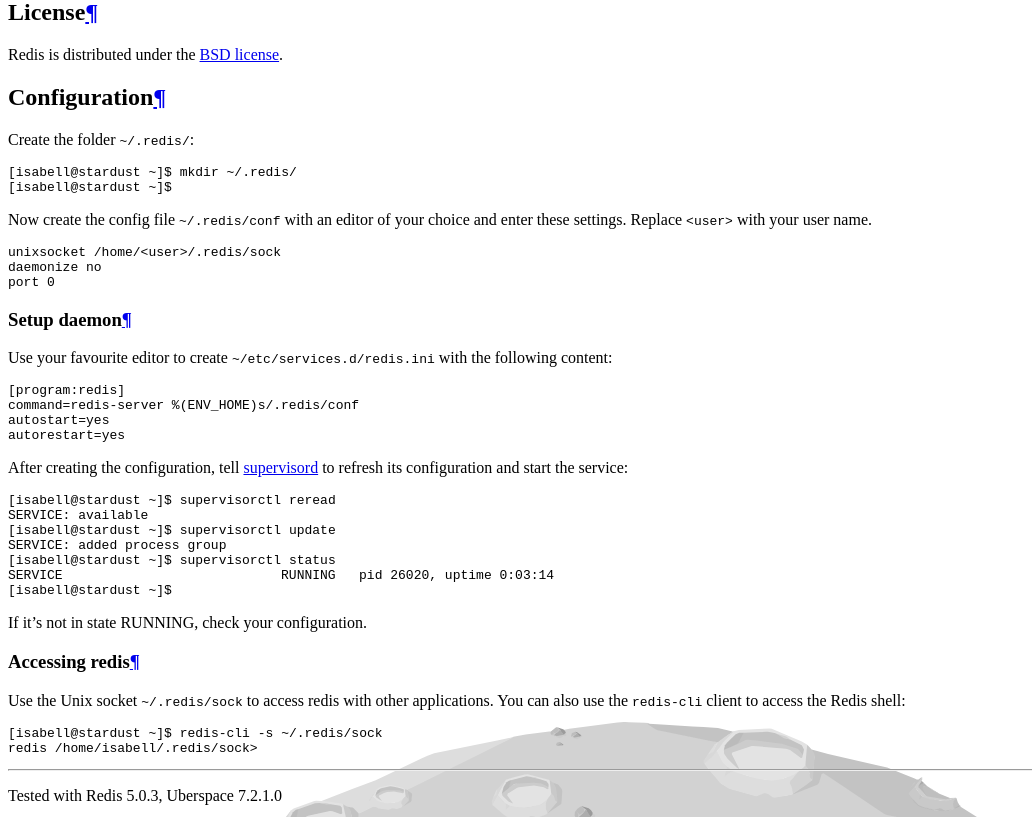
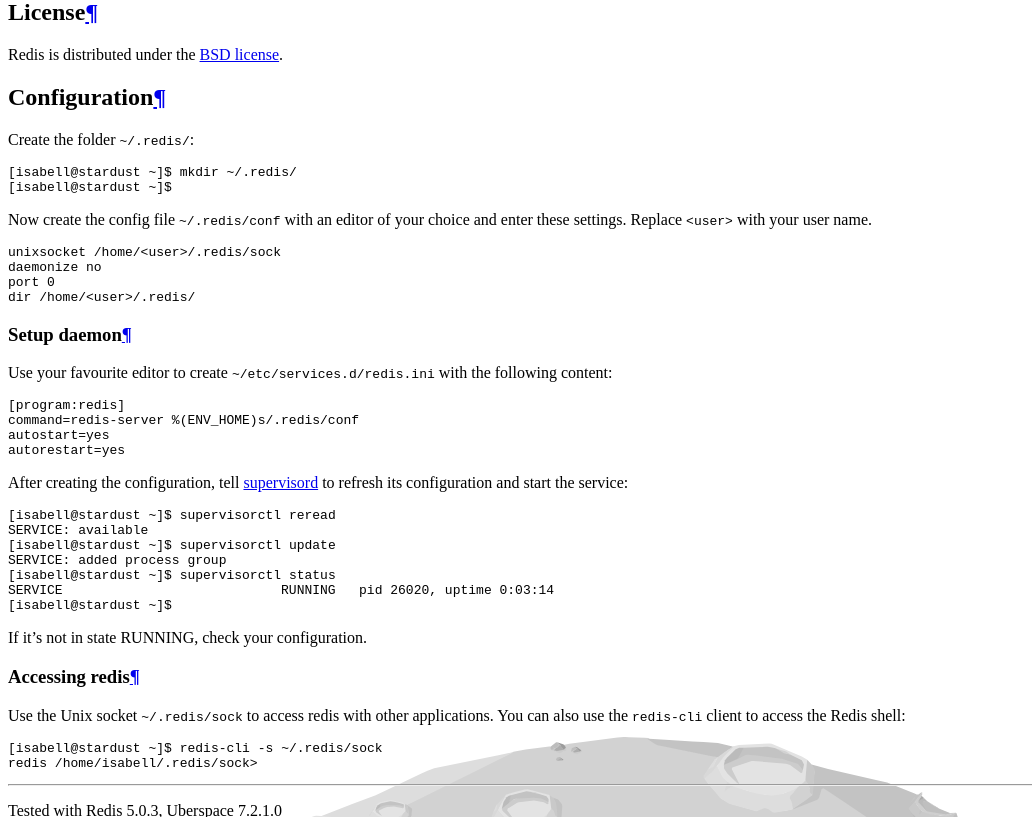
Before and after one commit to Uberspace/lab, a Sphinx documentation site: the page built from source/guide_redis.rst, in a window 1280 px wide and 900 px high, scrolled down 4247 px, cut to the strip 0-817 px from the top of the window. Shown: the whole strip, without its empty margins (0-1032 px from the left). Built offline with Sphinx 7.4.7 and the Read the Docs theme 2.0.0, drawn with Linux system fonts in a browser that asks for light colours.

Commit message:
Fixes #953: Set data directory to a writable place

```diff
--- a/source/guide_redis.rst
+++ b/source/guide_redis.rst
@@ -47,6 +47,7 @@
  unixsocket /home/<user>/.redis/sock
  daemonize no
  port 0
+ dir /home/<user>/.redis/
 
 Setup daemon
 ------------
```
